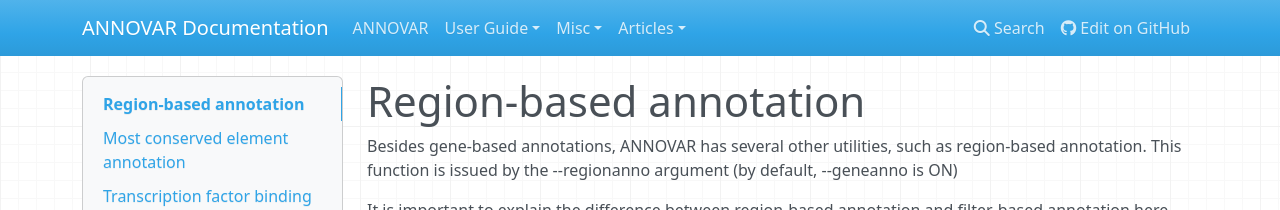
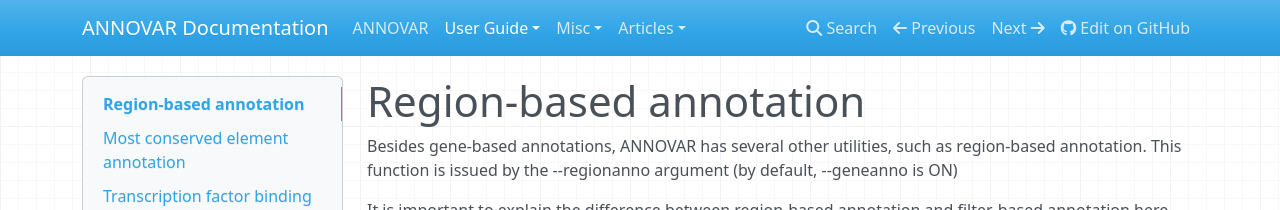
Before and after one commit to WGLab/doc-ANNOVAR, an MkDocs documentation site: the page built from docs/user-guide/region.md, in a window 1280 px wide. Shown: the top 210 px of the page. Built offline with MkDocs 1.6.1, drawn with Linux system fonts in a browser that asks for light colours; nearby versions of some CDN libraries; old or Windows-style settings are respelled for this version of MkDocs.

```diff
--- a/mkdocs.yml
+++ b/mkdocs.yml
@@ -20,8 +20,8 @@ pages:
 - ['user-guide/startup.md', 'User Guide', 'Quick Start Up Guide']
 - ['user-guide/download.md', 'User Guide', 'Download ANNOVAR']
 - ['user-guide/input.md', 'User Guide', 'Prepare Input Files']
-#- ['user-guide/gene.md', 'User Guide', 'Gene-based Annotation']
-#- ['user-guide/region.md', 'User Guide', 'Region-based Annotation']
+- ['user-guide/gene.md', 'User Guide', 'Gene-based Annotation']
+- ['user-guide/region.md', 'User Guide', 'Region-based Annotation']
 #- ['user-guide/filter.md', 'User Guide', 'Filter-based annotation']
 
 # Misc
```
